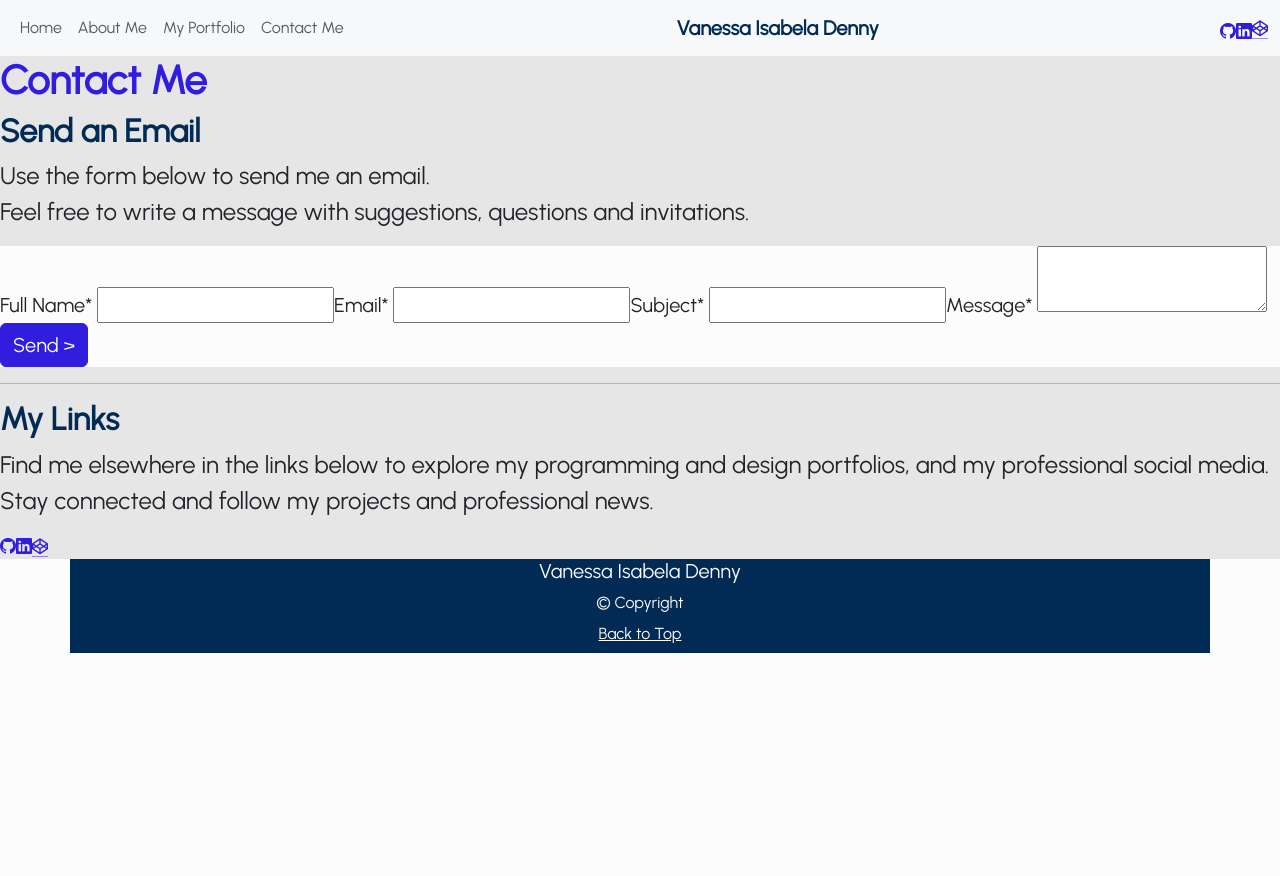
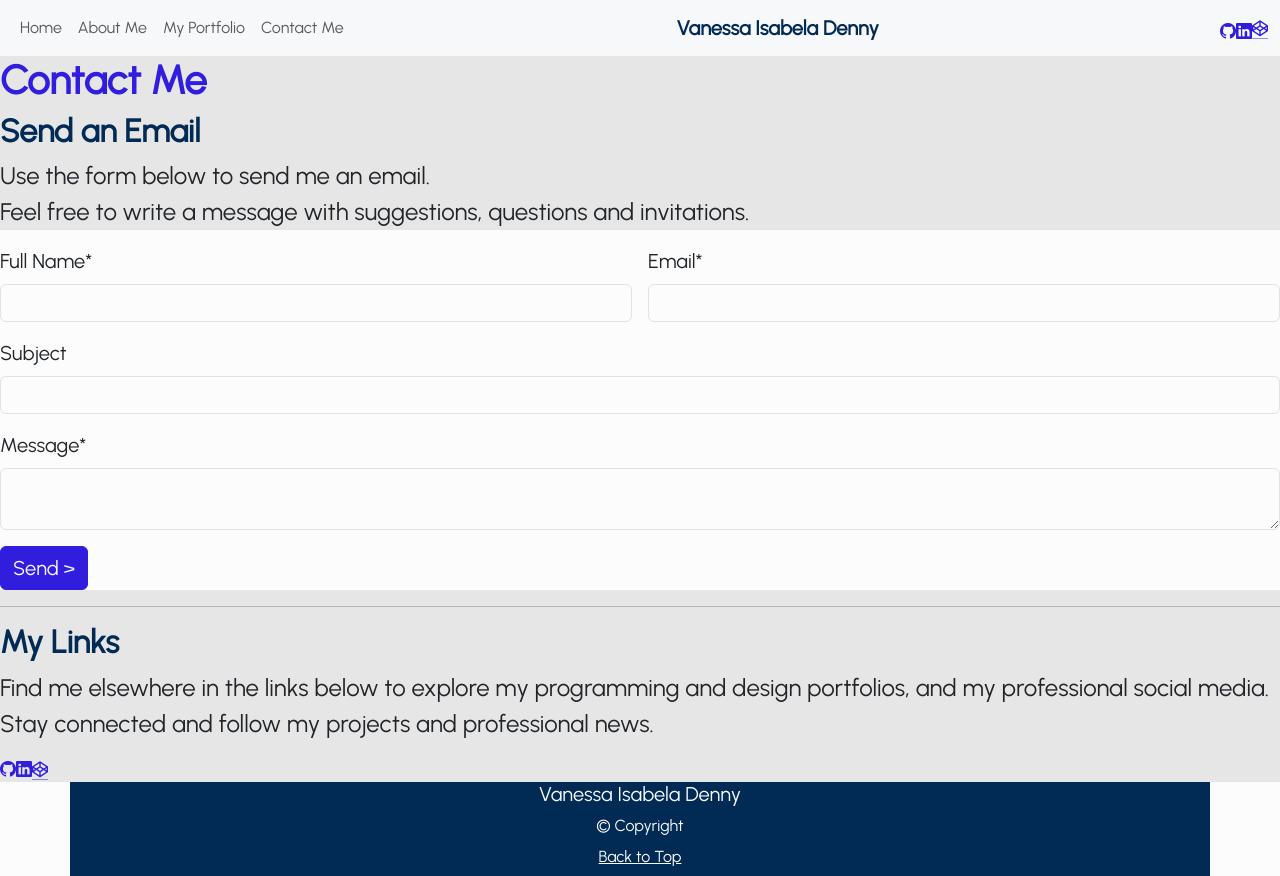
Before and after one commit to vanessaidenny/portfolio, an Angular app: page /contact in a window 1280 px wide. Before the commit the page ends 800 px from the top, so only its background shows below. Built offline with nearby package versions, Linux system fonts and the light colour scheme.

Commit message:
style: Contact form

```diff
--- a/src/app/screens/contact/contact.component.html
+++ b/src/app/screens/contact/contact.component.html
@@ -6,24 +6,26 @@
     <br>
     Feel free to write a message with suggestions, questions and invitations.
   </p>
-  <form class="fs-5 bg-white">
-    <label>
-      Full Name*
-      <input>
-    </label>
-    <label>
-      Email*
-      <input>
-    </label>
-    <label>
-      Subject*
-      <input>
-    </label>
-    <label>
-      Message*
-      <textarea></textarea>
-    </label>
-    <input type="submit" class="btn btn-primary fs-5" (click)="''" aria-label="Send email" value="Send >">
+  <form class="fs-5 bg-white row g-3">
+    <div class="col-md-6">
+      <label for="inputName" class="form-label">Full Name*</label>
+      <input type="text" class="form-control" id="inputName" placeholder="">
+    </div>
+    <div class="col-md-6">
+      <label for="inputEmail" class="form-label">Email*</label>
+      <input type="email" class="form-control" id="inputEmail" placeholder="">
+    </div>
+    <div class="col-12">
+      <label for="inputSubject" class="form-label">Subject</label>
+      <input type="text" class="form-control" id="inputSubject" placeholder="">
+    </div>
+    <div class="col-12">
+      <label for="inputMessage" class="form-label">Message*</label>
+      <textarea type="text" class="form-control" id="inputMessage" placeholder=""></textarea>
+    </div>
+    <div class="col-12">
+      <button type="submit" class="btn btn-primary fs-5" aria-label="Send email">Send ></button>
+    </div>
   </form>
 </section>
 <hr>
```
